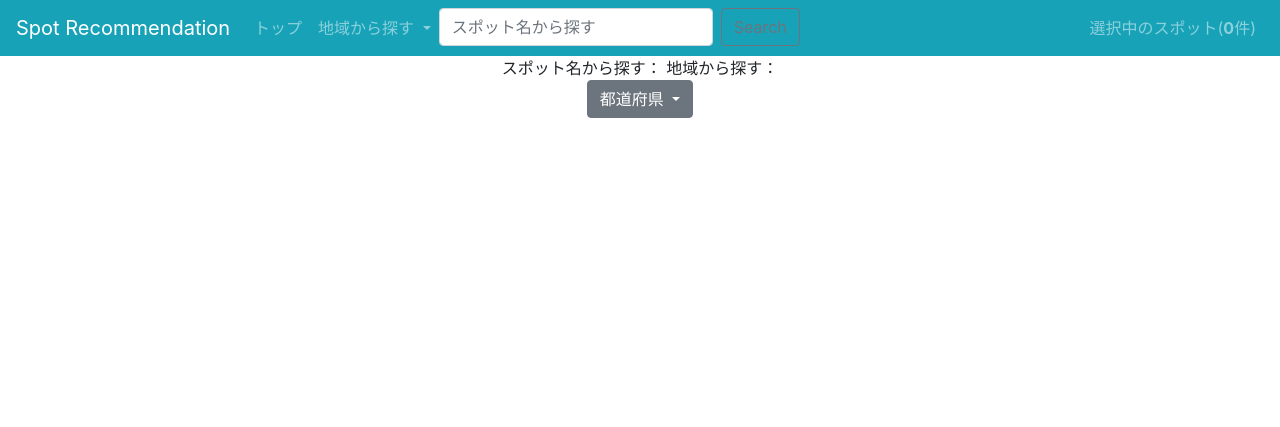
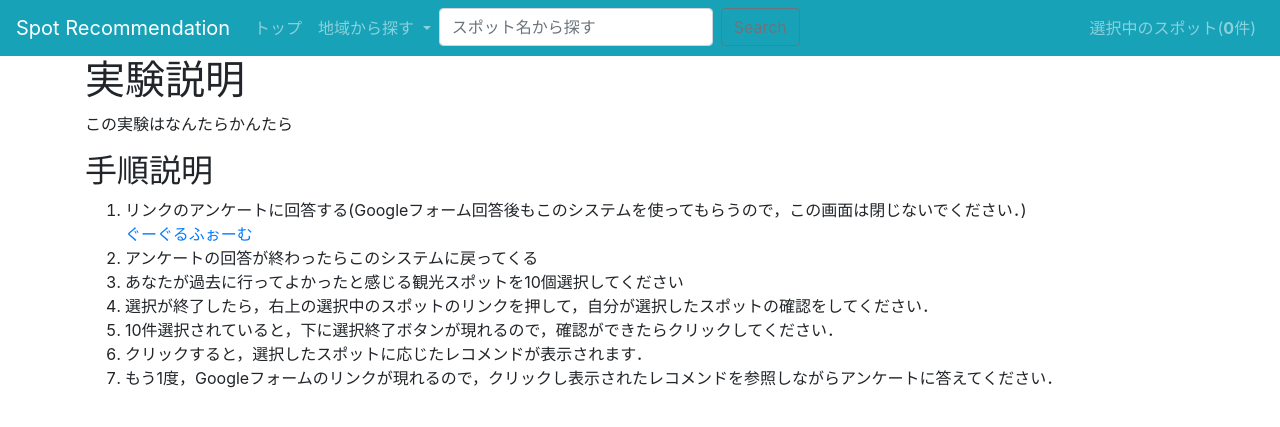
Before and after one commit to xim0608/chootrip_experiment_frontend, a Flask app: page / in a window 1280 px wide. Shown: the top 427 px of the page. Run offline with Flask 2, Linux system fonts and the light colour scheme; the visitor is signed in with stand-in values (Sample User, id 1); parts of the project's set-up code (start-up, migrations or seed data) failed here and were passed over; some libraries are stand-ins or nearby versions.

Commit message:
change layout and introduction

```diff
--- a/templates/base.html
+++ b/templates/base.html
@@ -48,7 +48,7 @@
 </nav>
 
 
-<body class="text-center">
+<body>
 {% block content %}
 {% endblock %}
 
--- a/templates/select_city.html
+++ b/templates/select_city.html
@@ -4,7 +4,7 @@
 
 <div class="container">
   <h1>市区町村一覧</h1>
-  <table class="table table-sm">
+  <table class="table table-sm text-center">
     <thead>
     <tr>
       <th scope="col"></th>
--- a/templates/top.html
+++ b/templates/top.html
@@ -3,20 +3,21 @@
 {% block content %}
 
 <div class="container">
-  スポット名から探す：
+  <h1>実験説明</h1>
 
-  地域から探す：
-  <div class="dropdown">
-    <button class="btn btn-secondary dropdown-toggle" type="button" id="dropdownMenu" data-toggle="dropdown"
-            aria-haspopup="true" aria-expanded="false">
-      都道府県
-    </button>
-    <div class="dropdown-menu" aria-labelledby="dropdownMenu">
-      {% for pref in prefectures %}
-        <a class="dropdown-item" href="{{ url_for('select_city', prefecture_id=pref.id) }}">{{ pref.name }}</a>
-      {% endfor %}
-    </div>
-  </div>
+  <p>この実験はなんたらかんたら</p>
+
+  <h2>手順説明</h2>
+  <ol>
+    <li>リンクのアンケートに回答する(Googleフォーム回答後もこのシステムを使ってもらうので，この画面は閉じないでください．)</li>
+    <a href="/googleform">ぐーぐるふぉーむ</a>
+    <li>アンケートの回答が終わったらこのシステムに戻ってくる</li>
+    <li>あなたが過去に行ってよかったと感じる観光スポットを10個選択してください</li>
+    <li>選択が終了したら，右上の選択中のスポットのリンクを押して，自分が選択したスポットの確認をしてください．</li>
+    <li>10件選択されていると，下に選択終了ボタンが現れるので，確認ができたらクリックしてください．</li>
+    <li>クリックすると，選択したスポットに応じたレコメンドが表示されます．</li>
+    <li>もう1度，Googleフォームのリンクが現れるので，クリックし表示されたレコメンドを参照しながらアンケートに答えてください．</li>
+  </ol>
 
 </div>
 
```
